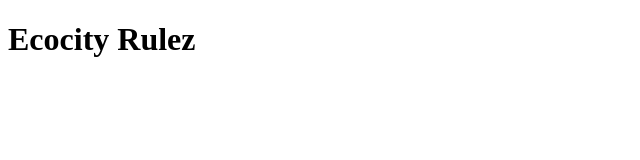
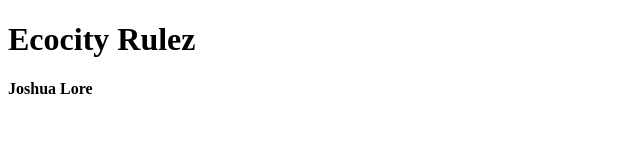
Before and after one commit to Ericwhh/Produswap, a plain HTML site: page index.html in a window 1280 px wide. Shown: the whole page, without its empty margins (0-640 px from the left). Drawn offline with Linux system fonts and the light colour scheme.

Commit message:
updated index.html

```diff
--- a/index.html
+++ b/index.html
@@ -6,5 +6,6 @@
     </head>
     <body>
         <h1>Ecocity Rulez</h1>
+        <p><b>Joshua Lore</b></p>
     </body>
 </html>
```
